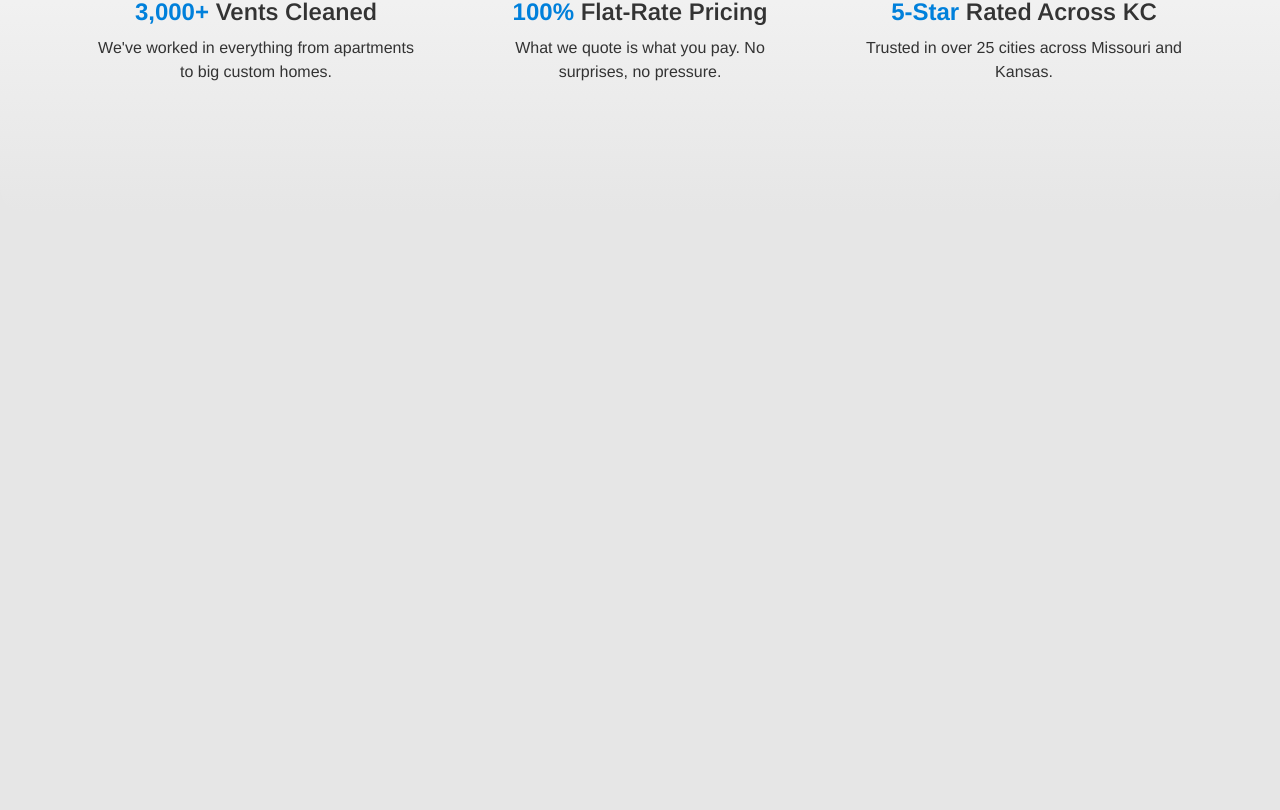
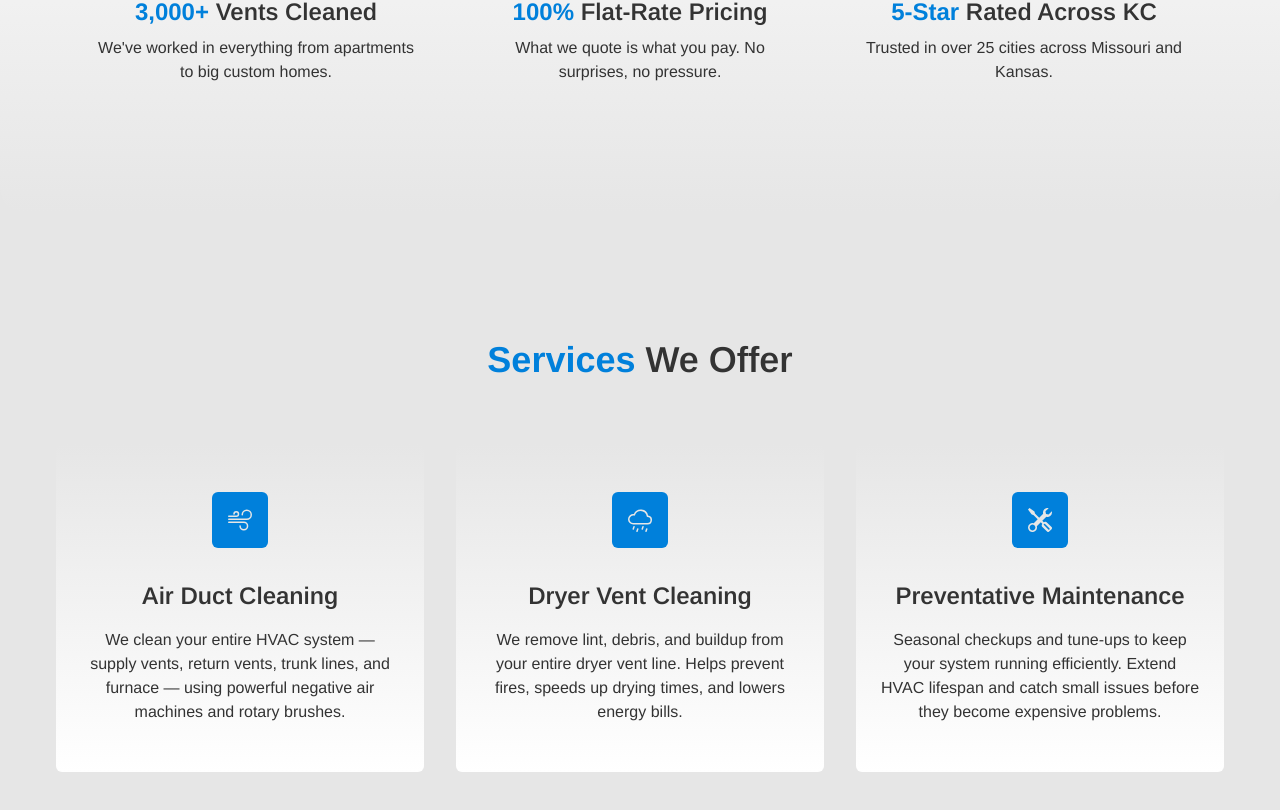
Before and after one commit to flowz0/duct-daddy, a Next.js app: page / in a window 1280 px wide. Shown: the part 830-1640 px from the top of the page. Before the commit the page ends 1042 px from the top, so only its background shows below. Built offline with nearby package versions, Linux system fonts and the light colour scheme.

Commit message:
create Services section, Service component, and import Services to homepage

```diff
--- /dev/null
+++ b/app/components/pages/landing/Service.tsx
@@ -0,0 +1,21 @@
+import { ElementType } from "react";
+
+interface ServiceProps {
+  Icon: ElementType;
+  title: string;
+  desc: string;
+}
+
+export default function Service({ Icon, title, desc }: ServiceProps) {
+  return (
+    <div className="bg-gradient-to-b from-[#E6E6E6] to-[#ffffff] py-12 px-6 rounded-md flex flex-col items-center">
+      <Icon className="bg-[#0080DB] text-[#E6E6E6] rounded-md p-4 w-14 h-14" />
+      <h3 className="text-xl font-semibold max-w-sm text-center mt-8 sm:text-2xl">
+        {title}
+      </h3>
+      <p className="max-w-xs text-center mt-4">
+        {desc}
+      </p>
+    </div>
+  );
+}
--- /dev/null
+++ b/app/components/pages/landing/Services.tsx
@@ -0,0 +1,30 @@
+import Service from "./Service";
+
+import { BsWind, BsCloudDrizzle, BsTools } from "react-icons/bs";
+
+export default function Services() {
+  return (
+    <section className="py-32 px-6 max-w-7xl mx-auto rounded-3xl flex flex-col items-center justify-center">
+      <h2 className="text-3xl font-semibold text-center sm:text-4xl">
+        <span className="text-[#0080DB] font-bold">Services</span> We Offer
+      </h2>
+      <div className="mt-16 flex flex-col gap-8 justify-center flex-wrap md:flex-row">
+        <Service
+          Icon={BsWind}
+          title="Air Duct Cleaning"
+          desc="We clean your entire HVAC system — supply vents, return vents, trunk lines, and furnace — using powerful negative air machines and rotary brushes."
+        />
+        <Service
+          Icon={BsCloudDrizzle}
+          title="Dryer Vent Cleaning"
+          desc="We remove lint, debris, and buildup from your entire dryer vent line. Helps prevent fires, speeds up drying times, and lowers energy bills."
+        />
+        <Service
+          Icon={BsTools}
+          title="Preventative Maintenance"
+          desc="Seasonal checkups and tune-ups to keep your system running efficiently. Extend HVAC lifespan and catch small issues before they become expensive problems."
+        />
+      </div>
+    </section>
+  );
+}
--- a/app/page.tsx
+++ b/app/page.tsx
@@ -1,11 +1,13 @@
 import Hero from "./components/pages/landing/Hero";
 import Stats from "./components/pages/landing/Stats";
+import Services from "./components/pages/landing/Services";
 
 export default function Home() {
   return (
     <main>
       <Hero />
       <Stats />
+      <Services />
     </main>
   );
 }
```
